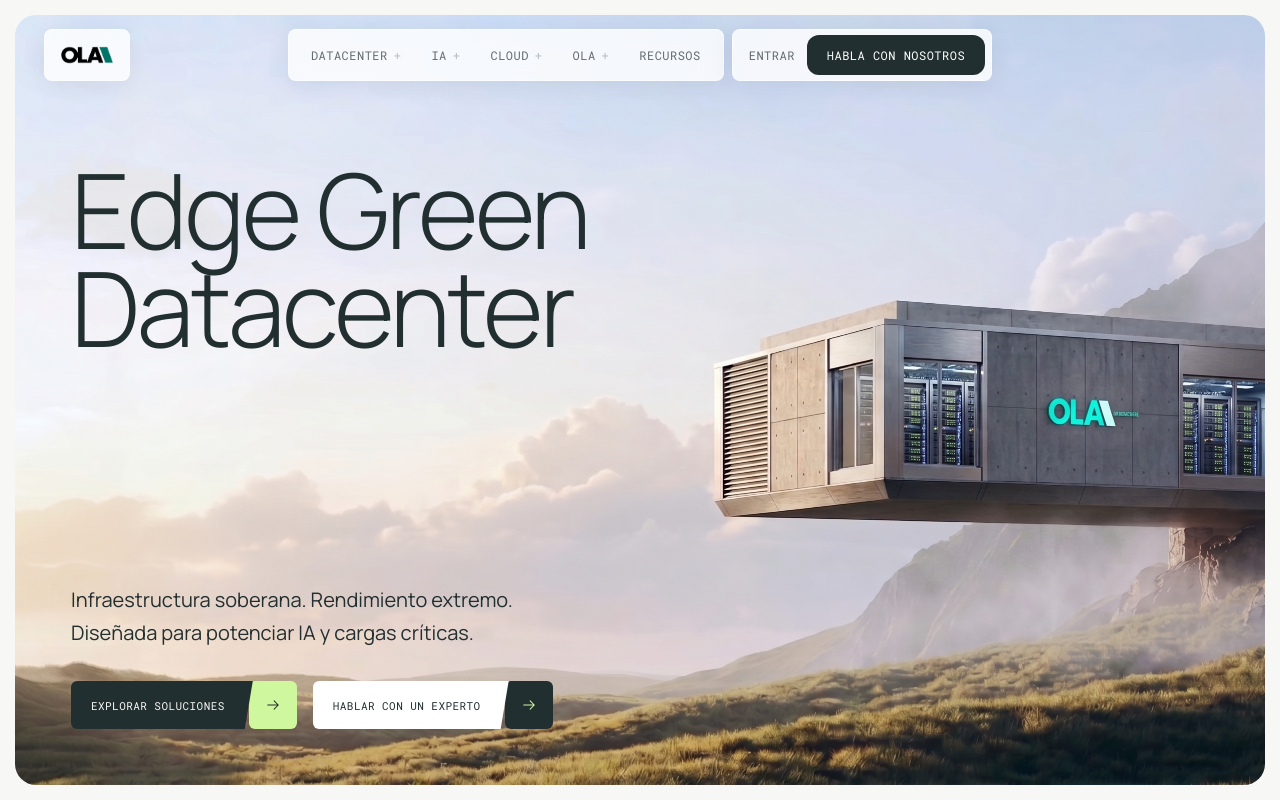
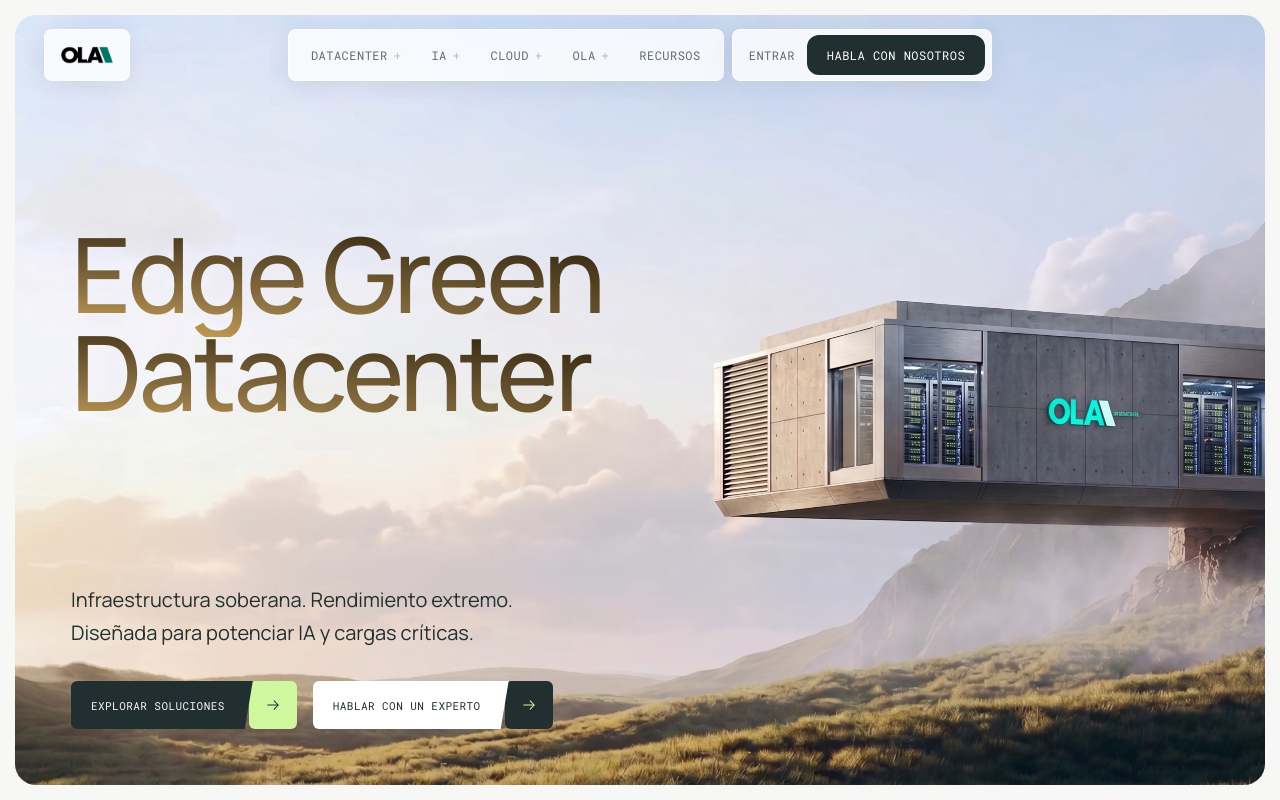
Before and after one commit to cloudindev/oladatacenter, a Next.js app: page / in a window 1280 px wide. Shown: the top 800 px of the page. Built offline with nearby package versions, Linux system fonts and the light colour scheme.

Commit message:
style: hero headline lowered, medium weight, original golden gradient restored

```diff
--- a/src/components/sections/HeroV3.tsx
+++ b/src/components/sections/HeroV3.tsx
@@ -5,9 +5,14 @@
 import { useLanguage } from "@/context/LanguageContext"
 import { ArrowCta } from "@/components/ui/ArrowCta"
 
-// Headline colour: solid charcoal token, as on integratedbio.com
+// Headline gradient (original look): golden sweep from bottom-left into near-black
 const headlineColor: React.CSSProperties = {
-  color: "var(--ag-sys-color-text-light)",
+  backgroundImage:
+    "radial-gradient(98% 164% at -5.4% 124.2%, rgb(255, 200, 102) 0%, rgb(141, 114, 67) 40%, rgb(62, 48, 24) 77%, rgb(19, 21, 23) 100%)",
+  WebkitBackgroundClip: "text",
+  backgroundClip: "text",
+  WebkitTextFillColor: "transparent",
+  color: "transparent",
   paddingBottom: "0.12em",
 }
 
@@ -127,8 +132,8 @@
         />
 
         {/* Headline block */}
-        <div className="relative z-10 px-6 pt-28 md:px-14 md:pt-36">
-          <h1 className="text-[13vw] sm:text-7xl lg:text-[6.5rem] font-light tracking-[-0.05em] leading-[0.98]">
+        <div className="relative z-10 px-6 pt-36 md:px-14 md:pt-52">
+          <h1 className="text-[13vw] sm:text-7xl lg:text-[6.5rem] font-medium tracking-[-0.05em] leading-[0.98]">
             <span style={headlineColor} className="block">
               Edge Green
             </span>
```
